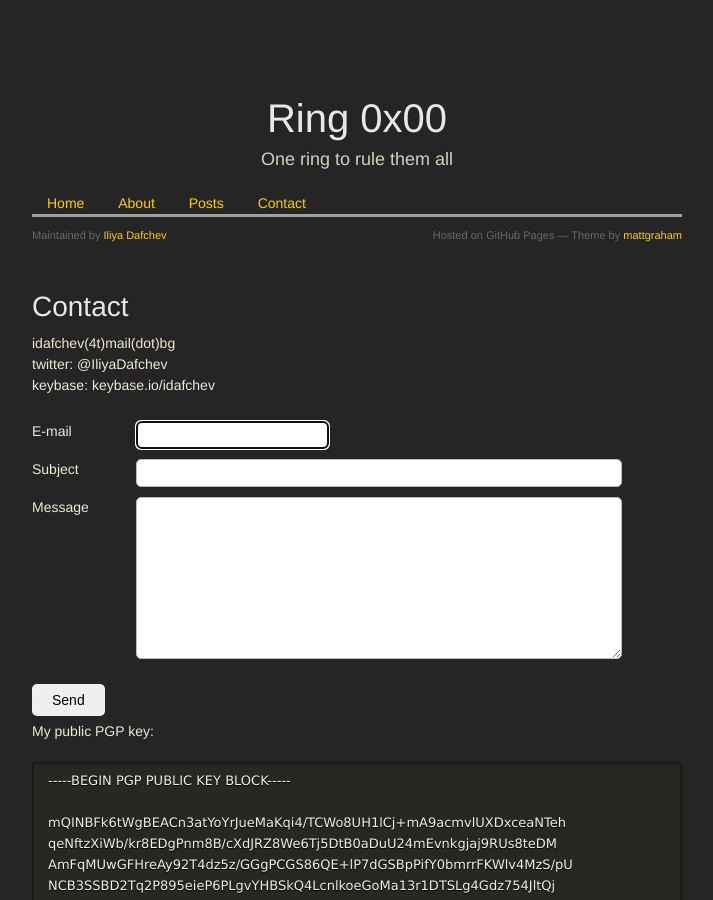
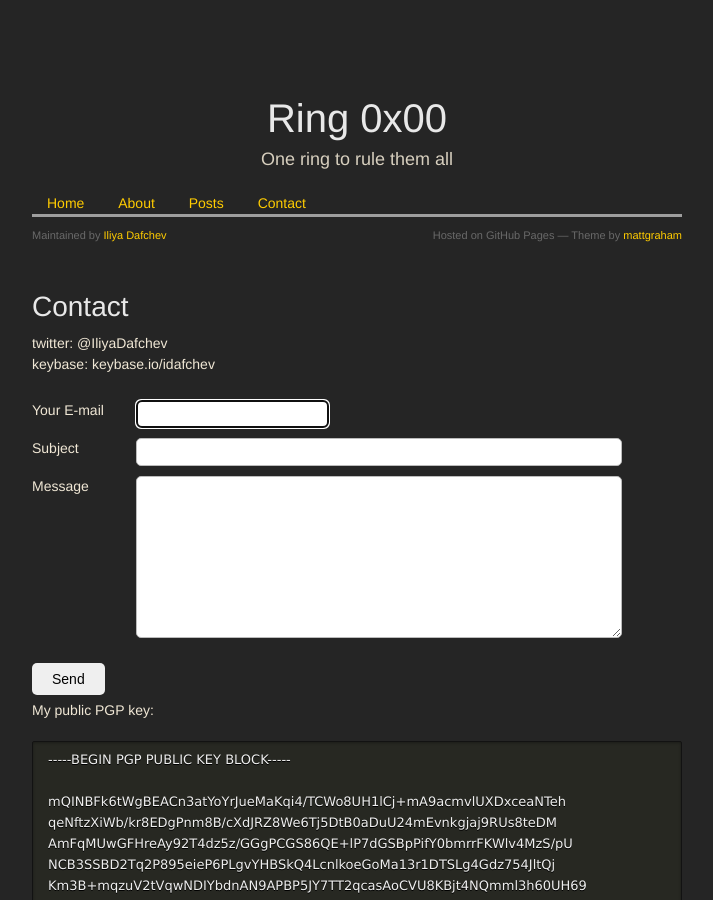
Before and after one commit to idafchev/idafchev.github.io, a Jekyll site: the page built from contact.md, in a window 1280 px wide and 900 px high. Shown: the whole window, without its empty margins (283-996 px from the left). Built offline with Jekyll 4.4.1, drawn with Linux system fonts in a browser that asks for light colours; nearby versions of some CDN libraries; some web fonts are replaced; some of the changed lines change nothing that is shown.

Commit message:
Update contact.md

````diff
--- a/contact.md
+++ b/contact.md
@@ -3,14 +3,13 @@ layout: page
 title: Contact
 description: "Twitter handle, e-mail, keybase and PGP public key"
 ---
-&#105;&#100;&#097;&#102;&#099;&#104;&#101;&#118;(&#052;&#116;)&#109;&#097;&#105;&#108;(&#100;&#111;&#116;)&#098;&#103;
 twitter: @IliyaDafchev
 keybase: keybase.io/idafchev
 
 <form id="contact-form" class="contact-form" action="https://www.enformed.io/v5iyjenv" method="POST">
 
   <div class="form-group">
-    <label style="width: 100px; margin: 5px 0; display: inline-block; vertical-align: top;" for="email">E-mail</label>
+    <label style="width: 100px; margin: 5px 0; display: inline-block; vertical-align: top;" for="email">Your E-mail</label>
     <input style="margin: 5px 0;padding: 5px;-webkit-border-radius: 5px;-moz-border-radius: 5px;border-radius: 5px;border: 1px solid #bbb;" id="email" type="email" name="email" class="field" required autofocus /><br/>
   </div>
 
@@ -31,6 +30,7 @@ keybase: keybase.io/idafchev
 
   <button style="margin: 5px 0;padding: 5px;-webkit-border-radius: 5px;-moz-border-radius: 5px;border-radius: 5px;border: 0;padding: 8px 20px;margin-top: 20px;" type="submit" class="btn btn-default">Send</button>
 </form>
+
 
 My public PGP key:
 ```
````
